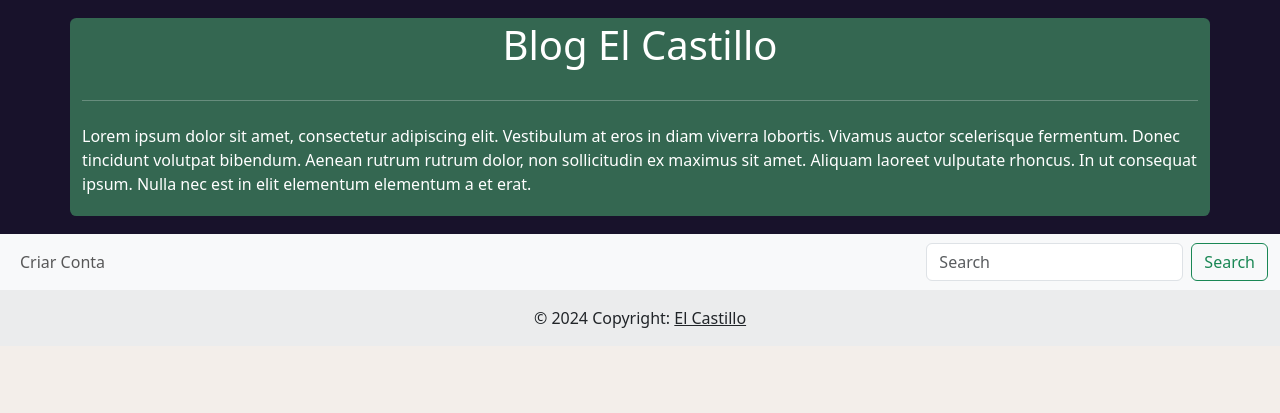
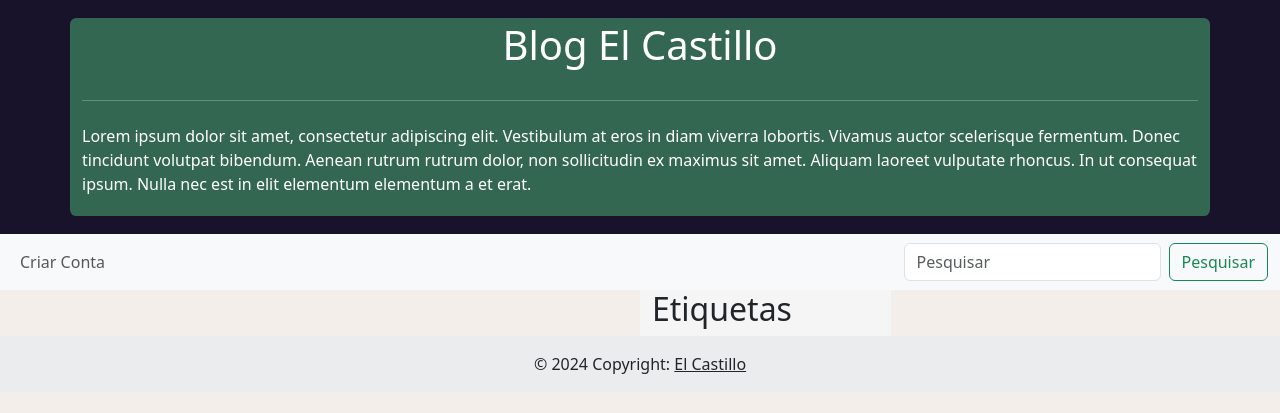
Before and after one commit to GuilhermeCastillo/myblog, a Django app: page /articles/ in a window 1280 px wide. Shown: the top 413 px of the page. Run offline with Django 5.2, Linux system fonts and the light colour scheme; data that the repository does not hold is empty.

Commit message:
form get button search

```diff
--- a/app/templates/base.html
+++ b/app/templates/base.html
@@ -67,15 +67,21 @@
               <a class="nav-link" href="#">Criar Conta</a>
             </li>
           </ul>
-          <form class="d-flex" role="search">
+          <form
+            method="GET"
+            action="{% url 'articles_list'%}"
+            class="d-flex"
+            role="search"
+          >
             <input
               class="form-control me-2"
               type="search"
-              placeholder="Search"
+              name="search"
+              placeholder="Pesquisar"
               aria-label="Search"
             />
             <button class="btn btn-outline-success" type="submit">
-              Search
+              Pesquisar
             </button>
           </form>
         </div>
--- a/articles/templates/articles.html
+++ b/articles/templates/articles.html
@@ -41,7 +41,9 @@
   </div>
 
   <aside class="aside container-fluid">
-    <div class="search-b d-flex"></div>
+    <div class="search-b d-flex">
+      <h2>Etiquetas</h2>
+    </div>
   </aside>
 </div>
 
--- a/articles/views.py
+++ b/articles/views.py
@@ -5,5 +5,9 @@ from articles.models import Article
 # Create your views here.
 def articles_view(request):
     articles = Article.objects.all()
+    search = request.GET.get("search")
+
+    if search:
+        articles = Article.objects.filter(title__icontains=search)
 
     return render(request, "articles.html", {"articles": articles})
```
